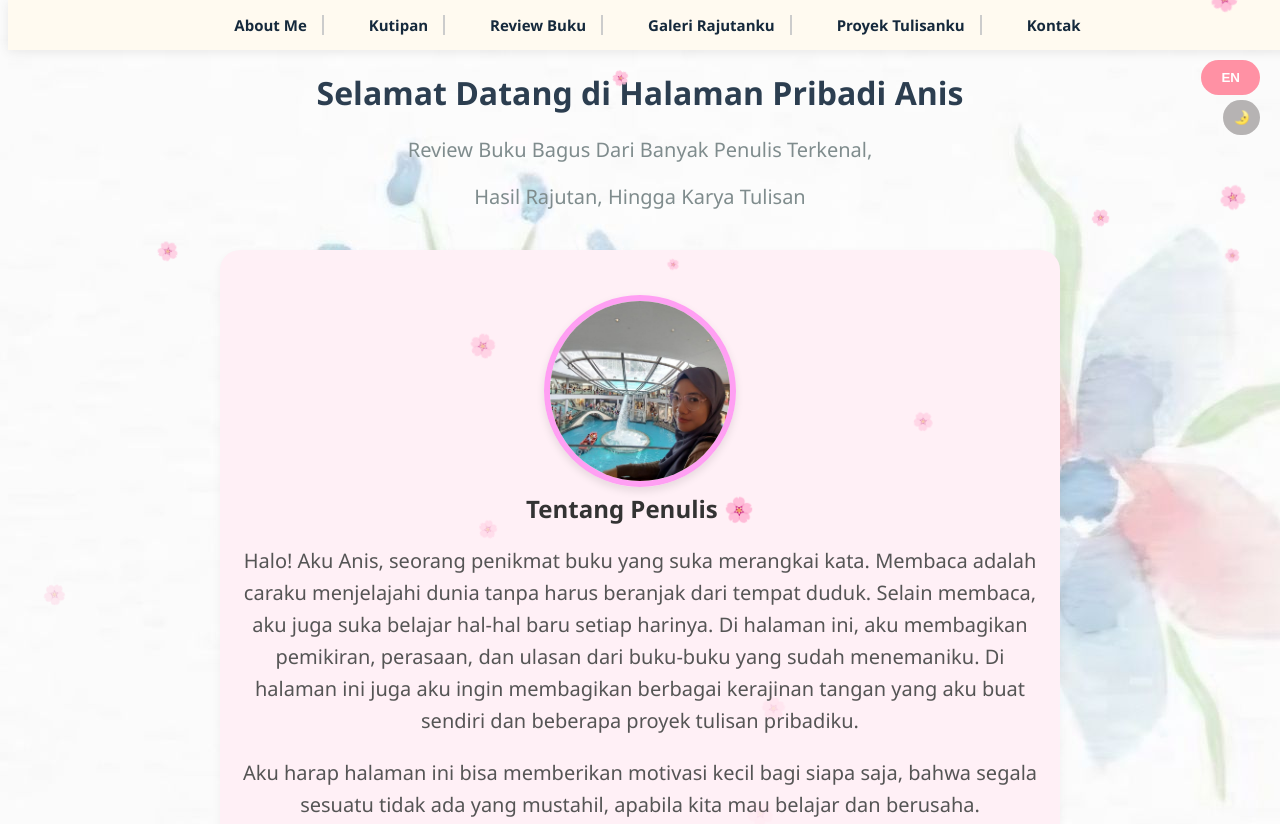
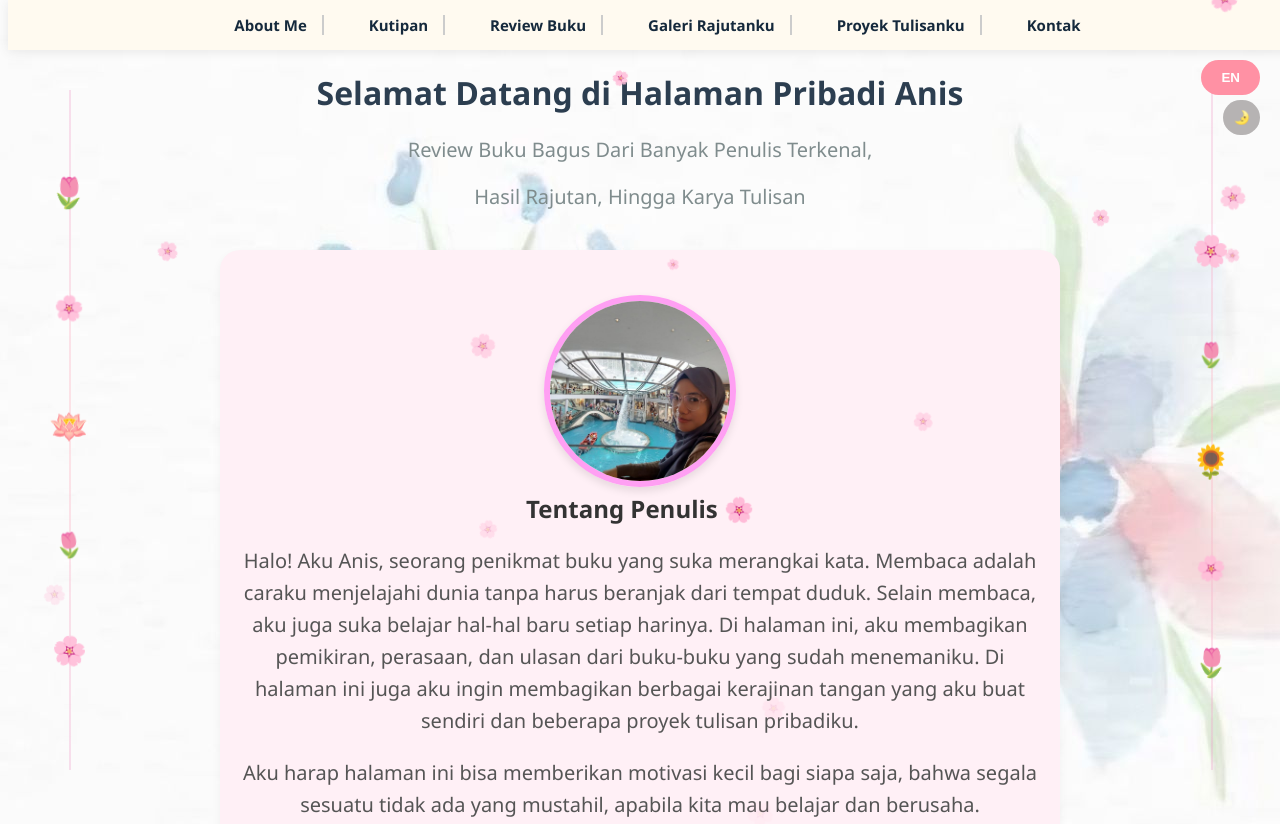
Before and after one commit to anistasiya/anis-review-buku, a plain HTML site: page index.html in a window 1280 px wide. Shown: the top 824 px of the page. Drawn offline with Linux system fonts and the light colour scheme; no server answers.

Commit message:
Add files via upload

```diff
--- a/index.html
+++ b/index.html
@@ -681,11 +681,73 @@ html {
     }
     }
 
+    /* --- HIASAN BUNGA DI PINGGIR (layar lebar saja) --- */
+    /* Kolom bunga kiri-kanan yang diam di pinggir layar. Hanya muncul
+       kalau layarnya cukup lebar (min. 1150px), jadi di HP/tablet dan
+       di laptop kecil tidak muncul dan tidak menutupi konten.
+       pointer-events: none supaya tidak bisa diklik dan tidak
+       menghalangi tombol/scroll; z-index rendah supaya tetap di
+       bawah navbar, tombol tema/bahasa, dan modal. */
+    .hiasan-samping {
+    display: none;
+    position: fixed;
+    top: 0;
+    bottom: 0;
+    width: 90px;
+    z-index: 1;
+    pointer-events: none;
+    flex-direction: column;
+    justify-content: space-evenly;
+    align-items: center;
+    padding: 100px 0 40px;
+    box-sizing: border-box;
+    }
+    .hiasan-samping.kiri { left: 24px; }
+    .hiasan-samping.kanan { right: 24px; padding-top: 170px; }
+    .hiasan-samping::before {
+    content: "";
+    position: absolute;
+    top: 90px;
+    bottom: 30px;
+    left: 50%;
+    width: 2px;
+    background: linear-gradient(#f0a8d0, #ffb6c1, #f0a8d0);
+    opacity: 0.35;
+    }
+    .hiasan-samping span {
+    position: relative;
+    z-index: 1;
+    font-size: 30px;
+    line-height: 1;
+    opacity: 0.9;
+    animation: goyang-bunga 5s ease-in-out infinite alternate;
+    }
+    .hiasan-samping span:nth-child(2) { animation-delay: -1.2s; font-size: 24px; }
+    .hiasan-samping span:nth-child(3) { animation-delay: -2.4s; font-size: 32px; }
+    .hiasan-samping span:nth-child(4) { animation-delay: -3.6s; font-size: 24px; }
+    .hiasan-samping span:nth-child(5) { animation-delay: -0.6s; font-size: 28px; }
+    @keyframes goyang-bunga {
+    from { transform: translateY(0) rotate(-6deg); }
+    to { transform: translateY(-10px) rotate(6deg); }
+    }
+    @media (min-width: 1150px) {
+    .hiasan-samping { display: flex; }
+    }
+    body.tema-gelap .hiasan-samping span { opacity: 0.55; }
+    body.tema-gelap .hiasan-samping::before { opacity: 0.2; }
+    @media (prefers-reduced-motion: reduce) {
+    .hiasan-samping span { animation: none; }
+    }
+
 </style>
 
 </head>
 
 <body>
+
+<!-- Hiasan bunga di pinggir layar (hanya tampil di layar lebar, min. 1150px) -->
+<div class="hiasan-samping kiri" aria-hidden="true"><span>🌷</span><span>🌸</span><span>🪷</span><span>🌷</span><span>🌸</span></div>
+<div class="hiasan-samping kanan" aria-hidden="true"><span>🌸</span><span>🌷</span><span>🌻</span><span>🌸</span><span>🌷</span></div>
 
 <button id="tombol-tema" onclick="ubahTema()" style="position: fixed; top: 100px; right: 20px; z-index: 999; padding: 10px 10px; border-radius: 20px; cursor: pointer; border: none; background-color: rgb(182, 179, 179); font-weight: bold;">
     🌛
@@ -979,7 +1041,7 @@ html {
 
 
 
-    <script src="script.js?v=2.2"></script>
+    <script src="script.js?v=2.3"></script>
     <script src="kutipan.js?v=1.0"></script>
 
 <script data-goatcounter="https://anis-review.goatcounter.com/count"
--- a/script.js
+++ b/script.js
@@ -1,4 +1,3 @@
-
 let bahasaSekarang = "id"; let bukuTampilSemua = false;
 
 const daftarBuku = [
@@ -403,7 +402,7 @@ const daftarBuku = [
         judul: "The Art of Spending Money",
         penulis: "Morgan Housel",
         penerbit: "Penerbit Baca",
-        genreID: ["Self-Improvement","keuangan"], genreEN:["Non-Fiction","Finance"],
+        genreID: ["Self-Improvement","Keuangan"], genreEN:["Self-Improvement","Finance"],
         rating: "⭐ 4.4/5",
         gambar: "gambar/buku/money.jpg",
         teksReviewID:'Setelah sukses dengan The Psychology of Money, Morgan Housel kembali menghadirkan buku keuangan yang lebih berfokus pada bagaimana cara kita mengelola uang itu sendiri.<br><br>Buku ini tidak serta-merta mengajarkan cara instan untuk menjadi kaya, tetapi mengupas sisi lain di balik uang yang selama ini kerap membelenggu hidup kita. Kita diajak menyadari bahwa uang bukanlah segalanya, melainkan sebuah entitas yang jauh lebih kompleks daripada itu. Lebih lanjut, Housel juga mengangkat berbagai isu sosial yang sangat lekat dengan seni mengelola keuangan.<br><br>Menurut aku, di buku ini Morgan Housel pengin memperluas pemahaman kita soal uang setelah sukses di The Psychology of Money. Kita bukan cuma menghabiskan uang tanpa rencana, tapi diajak menghargai setiap dolar yang kita keluarkan.',
```
